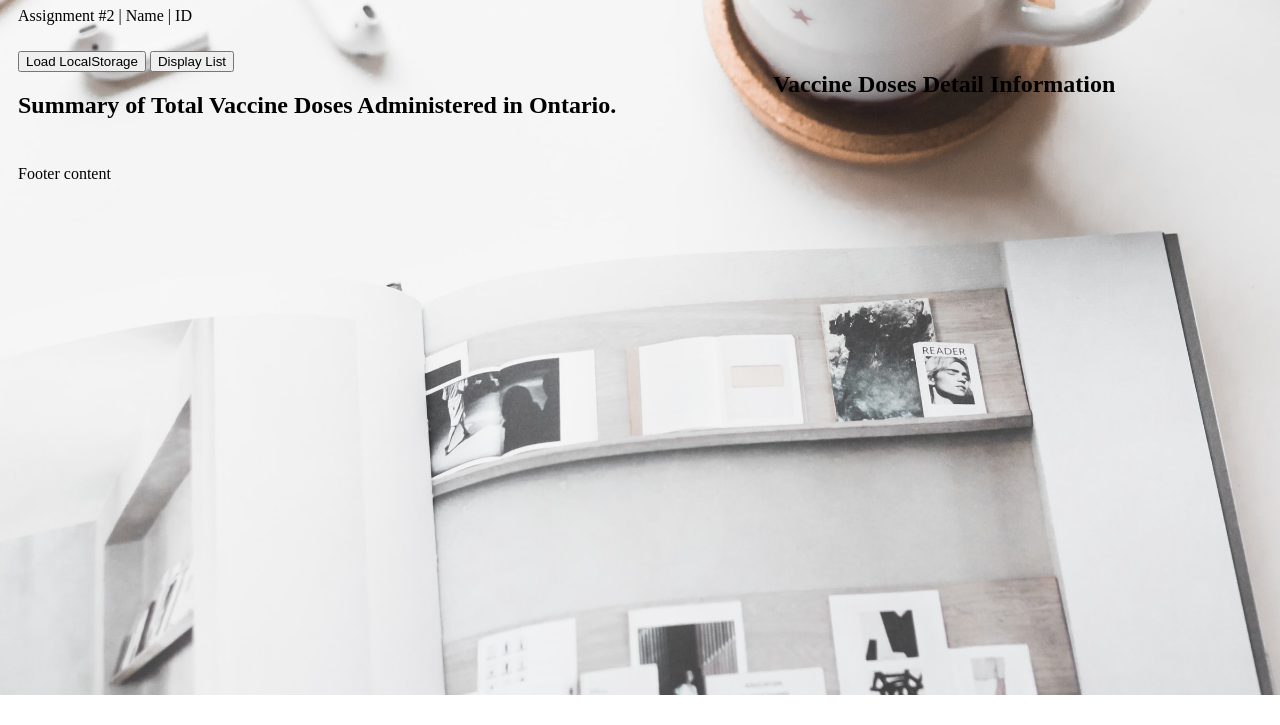
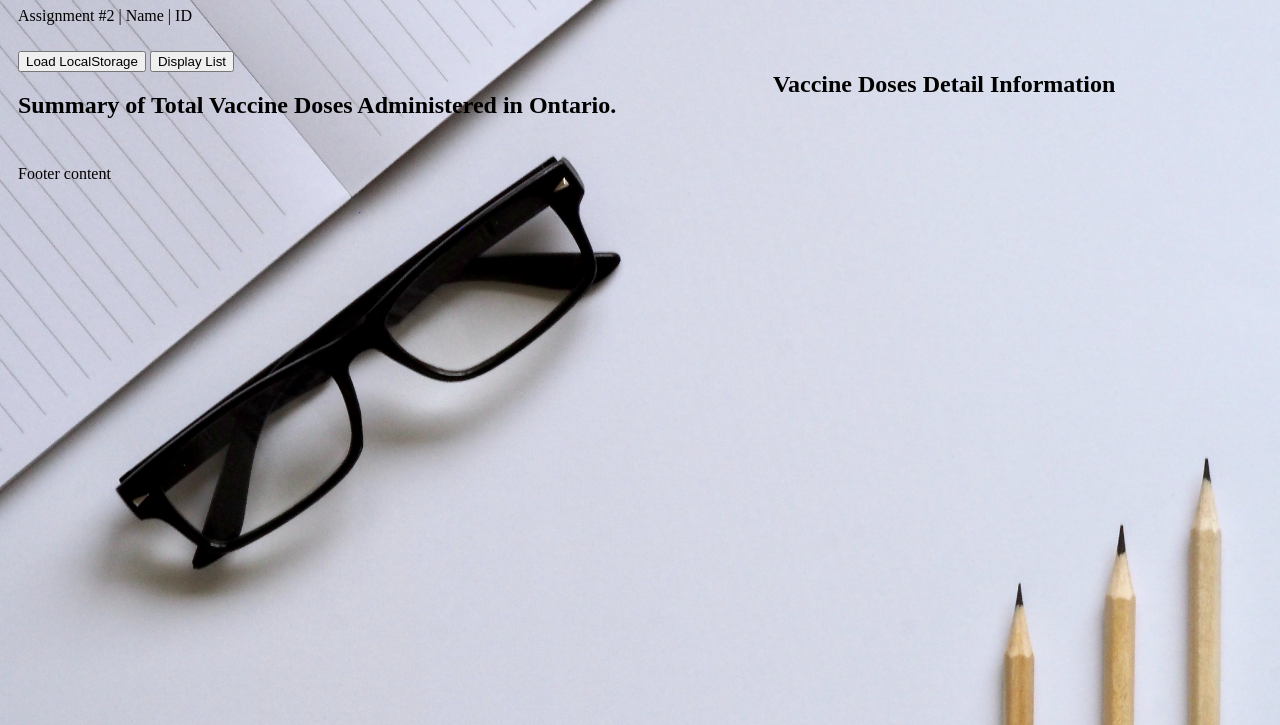
Before and after one commit to bi305/covid-stats, a plain HTML site: page index.html in a window 1280 px wide. Shown: the part 91-816 px from the top of the page. Drawn offline with nearby package versions, Linux system fonts and the light colour scheme.

Commit message:
background-image uploaded

```diff
--- a/css/main-style.css
+++ b/css/main-style.css
@@ -1,8 +1,9 @@
 body {
-  background-image: url("/images/ben-kolde-UTMq3x6TvaI-unsplash.jpg");
+  background-image: url("/images/jess-bailey-HyoRyMAVpNA-unsplash\ \(1\).jpg");
   background-size: cover;
-  background-position: center;
-  background-repeat: no-repeat;
+  /* background-position: center; */
+  /* background-repeat: no-repeat; */
+  min-height: 100vh;
 }
 .header {
   grid-area: header;
```
Also changed, not shown: images/ben-kolde-UTMq3x6TvaI-unsplash.jpg (deleted), images/ben-white-W8Qqn1PmQH0-unsplash.jpg (deleted), images/jess-bailey-HyoRyMAVpNA-unsplash (1).jpg (added), images/xps-yNvVnPcurD8-unsplash.jpg (deleted).
